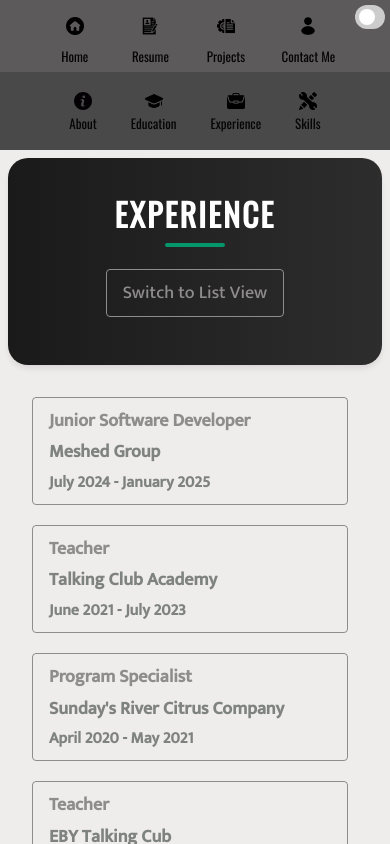
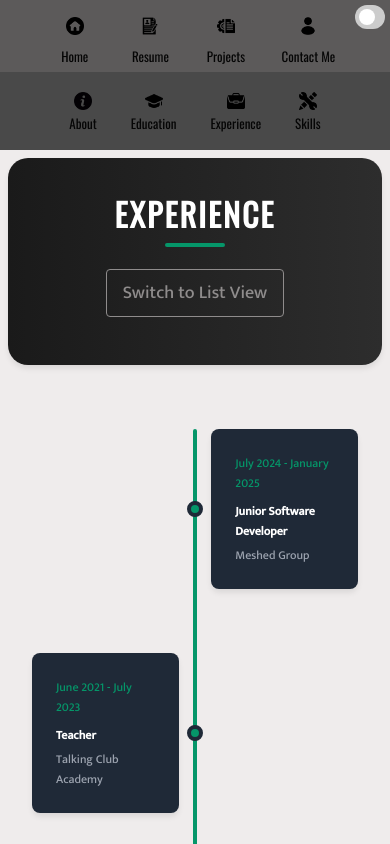
Before and after one commit to StefanSchutte/my-portfolio-resume-project, a Vue app: page /experience in a window 390 px wide. Shown: the top 844 px of the page. Built offline with nearby package versions, Linux system fonts and the light colour scheme.

Commit message:
exp-styling-changed

```diff
--- a/src/Pages/Experience.vue
+++ b/src/Pages/Experience.vue
@@ -13,20 +13,28 @@
       </div>
     </div>
 
-    <!-- Grid View -->
-    <div v-if="isGridView" class="experience_info">
-      <div v-for="(experience, index) in experiences" :key="index">
-        <div class="experienceHeadingContainer">
-          <h3 class="experienceHeading" @click="toggleParagraph(index)">
-            {{ experience.title }}
-            <p>{{experience.place}}</p>
-            <p class="experienceDate">{{experience.date}}</p>
-          </h3>
+    <!-- Timeline Container -->
+    <div v-if="isGridView" class="timeline-container">
+      <!-- Center Line -->
+      <div class="center-line"></div>
+
+      <!-- Experience Items -->
+      <div class="timeline-items">
+        <div
+            v-for="(experience, index) in experiences"
+            :key="index"
+            class="timeline-item"
+            :class="{ 'right': index % 2 === 0, 'left': index % 2 === 1 }"
+            @click="openModal(experience)"
+        >
+          <div class="experience-card">
+            <span class="experience-date">{{ experience.date }}</span>
+            <h3 class="experience-title">{{ experience.title }}</h3>
+            <p class="experience-place">{{ experience.place }}</p>
+          </div>
+          <!-- Timeline Node -->
+          <div class="timeline-node"></div>
         </div>
-        <p v-show="experience.show">
-          <div v-for="item in experience.description.split('\n')" :key="item">{{ item }}</div>
-          <div class="exp-skill">{{experience.skills}}</div>
-        </p>
       </div>
     </div>
 
@@ -35,15 +43,66 @@
       <div class="list-item" v-for="(experience, index) in experiences" :key="index">
         <div class="list-content">
           <h3>{{ experience.title }}</h3>
+          <p class="list-date">{{ experience.date }}</p>
           <p class="list-place">{{ experience.place }}</p>
-          <p class="list-date">{{ experience.date }}</p>
+
           <div class="list-description">
             <div v-for="item in experience.description.split('\n')" :key="item">{{ item }}</div>
-            <div class="list-skills">{{ experience.skills }}</div>
+          </div>
+            <div class="list-skills">
+              <div class="skills-container">
+              <span v-for="(skill, index) in experience.skills.split('·')"
+                    :key="index"
+                    class="skill-tag">
+                {{ skill.trim() }}
+              </span>
+              </div>
+            </div>
+
+        </div>
+      </div>
+    </div>
+
+    <!-- Modal -->
+    <Transition name="modal">
+      <div v-if="isModalOpen" class="modal-overlay" @click="closeModal">
+        <div class="modal-content" @click.stop>
+          <button class="modal-close" @click="closeModal">
+            <svg class="w-6 h-6" fill="none" viewBox="0 0 24 24" stroke="currentColor">
+              <path stroke-linecap="round" stroke-linejoin="round" stroke-width="2" d="M6 18L18 6M6 6l12 12" />
+            </svg>
+          </button>
+
+          <div class="modal-header">
+            <h3>{{ selectedExperience?.title }}</h3>
+            <p class="modal-date">{{ selectedExperience?.date }}</p>
+            <p class="modal-place">{{ selectedExperience?.place }}</p>
+          </div>
+
+          <div class="modal-body">
+            <ul>
+              <li v-for="(item, index) in selectedExperience?.description.split('\n')"
+                  :key="index"
+                  class="responsibility-item">
+                {{ item }}
+              </li>
+            </ul>
+          </div>
+
+          <div class="modal-skills">
+            <div class="skills-container">
+              <span v-for="(skill, index) in selectedExperience?.skills.split('·')"
+                    :key="index"
+                    class="skill-tag">
+                {{ skill.trim() }}
+              </span>
+            </div>
           </div>
         </div>
       </div>
-    </div>
+    </Transition>
+
+
   </div>
 </template>
 
@@ -52,8 +111,10 @@
 import AboutMeSection from "../Components/Nav/AboutMeSection.vue";
 
 const isGridView = ref(true);
+const isModalOpen = ref(false);
+const selectedExperience = ref(null);
+
 const experiences = ref([
-
   /**
    * Array of experiences
    */
@@ -61,11 +122,11 @@
     date: "July 2024 - January 2025",
     title: "Junior Software Developer",
     place: "Meshed Group",
-    description: "- Junior/Intern Software Developer for an accounting automation ASP.NET MVC web app.\n" +
-        "- Developed and maintained software features for the Meshed 360 platform, focusing on backend enhancements and front-end improvements. \n" +
-        "- Conducted software maintenance and troubleshooting on Meshed 360 modules. \n" +
-        "- Performed testing, debugging, and performance tuning to ensure software reliability and efficiency. ",
-    skills: "Skills: C#, JavaScript, ASP.NET MVC, MS SQL",
+    description: "Junior/Intern Software Developer for an accounting automation ASP.NET MVC web app.\n" +
+        "Developed and maintained software features for the Meshed 360 platform, focusing on backend enhancements and front-end improvements. \n" +
+        "Conducted software maintenance and troubleshooting on Meshed 360 modules. \n" +
+        "Performed testing, debugging, and performance tuning to ensure software reliability and efficiency. ",
+    skills: "Skills: C# · JavaScript · ASP.NET MVC · MS SQL",
     show: false
   },
 
@@ -73,10 +134,10 @@
     date: "June 2021 - July 2023",
     title: "Teacher",
     place: "Talking Club Academy",
-    description: "- English elementary school students teacher. \n" +
-        "- Rigid syllabus. \n" +
-        "- Administrative responsibilities. \n" +
-        "- Report cards.",
+    description: "English elementary school students teacher. \n" +
+        "Rigid syllabus. \n" +
+        "Administrative responsibilities. \n" +
+        "Report cards.",
     skills: "Skills: Teaching English as a Foreign Language · Teacher Training · Teaching · Language Teaching · Computer Literacy · Communication · Problem Solving · Adaptability · Attention to Detail · Organization Skills · Microsoft Word · Microsoft Excel",
     show: false
   },
@@ -85,11 +146,11 @@
     date: "April 2020 - May 2021",
     title: "Program Specialist",
     place: "Sunday's River Citrus Company",
-    description: "- Utilizing CMS system.\n" +
-        "- Ensure compliance with market specifications and volume requirements.\n" +
-        "- Executed packing programs.\n" +
-        "- Inform role-players of status of packing.\n" +
-        "- Facilitated time effective change-overs.",
+    description: "Utilizing CMS system.\n" +
+        "Ensure compliance with market specifications and volume requirements.\n" +
+        "Executed packing programs.\n" +
+        "Inform role-players of status of packing.\n" +
+        "Facilitated time effective change-overs.",
     skills: "Skills: CMS · Communication · Computer Literacy · Local Area Network (LAN) · Analytical Skills · Instructional Skills · Problem Solving · Soft Skills · Microsoft Office · Microsoft Word · Microsoft Excel · Microsoft Outlook",
     show: false
   },
@@ -98,10 +159,10 @@
     date: "October 2018 - October 2019",
     title: "Teacher",
     place: "EBY Talking Cub",
-    description: "- English teacher for elementary, middle school and adult students. \n" +
-        "- Teaching. \n" +
-        "- Administrative duties. \n" +
-        "- Report cards.",
+    description: "English teacher for elementary, middle school and adult students. \n" +
+        "Teaching. \n" +
+        "Administrative duties. \n" +
+        "Report cards.",
     skills: "Skills: English · Teaching English as a Foreign Language · Language Teaching · Microsoft Excel · Microsoft Word · Administration · Writing",
     show: false
   },
@@ -110,10 +171,10 @@
     date: "April - October 2018",
     title: "Quality Assurance Specialist",
     place: "FQMS, Tru-Cape, & SRCC",
-    description: "- Fruit Quality Inspector/Auditor. \n" +
-        "- Quality inspection of fruit in pack houses throughout the Langkloof area for Tru-Cape. \n" +
-        "- Reports and databases on inspections. \n" +
-        "- Auditing the program specifications for SRCC.",
+    description: "Fruit Quality Inspector/Auditor. \n" +
+        "Quality inspection of fruit in pack houses throughout the Langkloof area for Tru-Cape. \n" +
+        "Reports and databases on inspections. \n" +
+        "Auditing the program specifications for SRCC.",
     skills: "Quality Assurance · Quality Control · Quality System · Quality Auditing · Microsoft Excel · Microsoft Office · Cloud Storage · Communication",
     show: false
   },
@@ -121,14 +182,14 @@
     date: "November 2017 - April 2018",
     title: "Quality Assurance Manager",
     place: "Hochland/Courageous Cat",
-    description: "- Courageous Cats / UFF / Old Mutal Agri-investment Farms.\n" +
-        "- Quality control manager.\n" +
-        "- Fruit quality standards fulfillment. \n" +
-        "- Monitoring samples. \n" +
-        "- Databases to combat claims from buyers and exporters. \n" +
-        "- Assisting Line manager with pack machine and operations.\n" +
-        "- Logistic databases on daily pack out. \n" +
-        "- Daily quality report.",
+    description: "Courageous Cats / UFF / Old Mutal Agri-investment Farms.\n" +
+        "Quality control manager.\n" +
+        "Fruit quality standards fulfillment. \n" +
+        "Monitoring samples. \n" +
+        "Databases to combat claims from buyers and exporters. \n" +
+        "Assisting Line manager with pack machine and operations.\n" +
+        "Logistic databases on daily pack out. \n" +
+        "Daily quality report.",
     skills: "Skills: Microsoft Office · Microsoft Excel · Microsoft Word · Quality Assurance · Quality Control · Logistics · Cloud Storage · Quality System · Import/Export Operations",
     show: false
   },
@@ -136,18 +197,18 @@
     date: "April 2016 - November 2017",
     title: "General Foreman",
     place: "Cristoffel Loock Boerdery",
-    description: "- General foreman.\n" +
-        "- General farm operations and activities. \n" +
-        "- Repairing motorized vehicles and implements.\n" +
-        "- Repairing pipes and electrical lines. \n" +
-        "- Roof construction, painting. \n" +
-        "- Planting of grains. \n" +
-        "- Pruning supervision. \n" +
-        "- Conveyance of new orchards and irrigation system. \n" +
-        "- Livestock and wild life animals. \n" +
-        "- Hunting activities. \n" +
-        "- Co-managed the pack house. \n" +
-        "- Labelling, packing, quality, production and operations.",
+    description:
+        "General farm operations and activities. \n" +
+        "Repairing motorized vehicles and implements.\n" +
+        "Repairing pipes and electrical lines. \n" +
+        "Roof construction, painting. \n" +
+        "Planting of grains. \n" +
+        "Pruning supervision. \n" +
+        "Conveyance of new orchards and irrigation system. \n" +
+        "Livestock and wild life animals. \n" +
+        "Hunting activities. \n" +
+        "Co-managed the pack house. \n" +
+        "Labelling, packing, quality, production and operations.",
     skills: "Skills: Time Management · Team Management · Teamwork · Construction · Mechanical, Electrical, and Plumbing (MEP) · Hunting · Import/Export Operations",
     show: false
   },
@@ -162,6 +223,17 @@
 const toggleView = () => {
   isGridView.value = !isGridView.value;
 };
+
+const openModal = (experience) => {
+  selectedExperience.value = experience;
+  isModalOpen.value = true;
+};
+
+const closeModal = () => {
+  isModalOpen.value = false;
+  selectedExperience.value = null;
+};
+
 </script>
 
 <style scoped>
@@ -196,49 +268,14 @@
   border-radius: 2px;
 }
 
-.experienceHeading {
-  font-size: large;
-  cursor: pointer;
-  color: #8f8c8c;
-  margin-right: 10px;
-  padding: 8px 16px;
-  border: 1px solid #8f8c8c;
-  border-radius: 4px;
-  text-decoration: none;
-  transition: background-color 0.3s ease;
-}
 
-.experienceHeading:hover {
-  transform: scale(1.01);
-  color: #075c07;
-  border: 1px solid #525952;
-}
-
-.experienceDate {
-  font-size: medium;
-  color: rgb(127, 131, 127);
-}
-
-.experienceHeadingContainer {
-  align-items: center;
-}
 
 .experienceHeadingContainer p {
   margin-left: 0rem;
   color: rgb(127, 131, 127);
 }
 
-.experience_info {
-  display: grid;
-  grid-template-columns: 1fr 1fr;
-  margin: 2rem;
-  align-items: center;
-  gap: 1rem;
-}
 
-.exp-skill {
-  margin: 1rem;
-}
 
 /* View Toggle Button Styles */
 .view-toggle {
@@ -273,46 +310,304 @@
 /* List View Styles */
 .list-view {
   max-width: 1200px;
-  margin: 0 auto;
+  margin: 2rem auto;
   padding: 0 2rem;
 }
 
 .list-item {
-  border: 1px solid #8f8c8c;
-  border-radius: 8px;
+  background: #1f2937;
+  border-radius: 1rem;
   padding: 2rem;
   margin-bottom: 1.5rem;
-  background-color: #5c5a5a;
+  border: 1px solid rgba(255, 255, 255, 0.1);
+  box-shadow: 0 4px 6px -1px rgba(0, 0, 0, 0.1);
+  transition: all 0.3s ease;
+  cursor: pointer;
+}
+
+.list-item:hover {
+  transform: translateY(-5px);
+  box-shadow: 0 12px 20px -8px rgba(0, 0, 0, 0.3);
+  border-color: #059669;
 }
 
 .list-content h3 {
-  color: #cfcf87;
-  margin: 0 0 1rem 0;
-  font-size: 1.2rem;
+  color: #ffffff;
+  font-size: 1.5rem;
+  font-weight: 600;
+  margin-bottom: 0.5rem;
 }
 
-.list-place, .list-date {
-  color: rgb(179, 182, 179);
+.list-place {
+  color: #9ca3af;
   margin: 0.5rem 0;
+  font-size: 1rem;
+}
+
+.list-date {
+  color: #059669;
+  font-weight: 500;
+  margin-bottom: 1rem;
 }
 
 .list-description {
-  color: #dfdbdb;
-  margin-top: 1rem;
+  color: #d1d5db;
+  margin-top: 1.5rem;
+}
+
+.list-description > div {
+  margin-bottom: 0.5rem;
+  padding-left: 1.5rem;
+  position: relative;
+  text-align: left;
+}
+
+.list-description > div::before {
+  content: "•";
+  color: #059669;
+  position: absolute;
+  left: 0;
 }
 
 .list-skills {
-  margin-top: 1rem;
-  color: rgb(179, 182, 179);
+  margin-top: 1.5rem;
+  padding-top: 1.5rem;
+  border-top: 1px solid rgba(255, 255, 255, 0.1);
+
 }
 
-@media only screen and (max-width: 1000px) {
-  .experience_info {
-    display: grid;
-    grid-template-columns: 1fr;
-    gap: 20px;
-  }
+.skill-tag {
+  background: rgba(5, 150, 105, 0.2);
+  color: #34d399;
+  padding: 0.25rem 0.75rem;
+  border-radius: 9999px;
+  font-size: 0.875rem;
+  transition: all 0.3s ease;
 }
+
+
+/* Timeline Styles */
+.timeline-container {
+  position: relative;
+  max-width: 1200px;
+  margin: 4rem auto;
+  padding: 0 2rem;
+}
+
+.center-line {
+  position: absolute;
+  left: 50%;
+  transform: translateX(-50%);
+  width: 4px;
+  height: 100%;
+  background: #059669;
+  border-radius: 2px;
+}
+
+.timeline-items {
+  position: relative;
+}
+
+.timeline-item {
+  position: relative;
+  margin-bottom: 4rem;
+  width: 100%;
+  display: flex;
+  align-items: center;
+}
+
+.timeline-item.left {
+  justify-content: flex-start;
+  padding-right: 50%;
+}
+
+.timeline-item.right {
+  justify-content: flex-end;
+  padding-left: 50%;
+}
+
+.experience-card {
+  background: #1f2937;
+  padding: 1.5rem;
+  border-radius: 0.5rem;
+  width: 90%;
+  cursor: pointer;
+  transition: all 0.3s ease;
+  box-shadow: 0 4px 6px -1px rgba(0, 0, 0, 0.1);
+}
+
+.experience-card:hover {
+  transform: translateY(-5px);
+  box-shadow: 0 10px 15px -3px rgba(0, 0, 0, 0.1);
+}
+
+.timeline-node {
+  position: absolute;
+  left: 50%;
+  transform: translateX(-50%);
+  width: 16px;
+  height: 16px;
+  background: #059669;
+  border: 4px solid #1f2937;
+  border-radius: 50%;
+  transition: all 0.3s ease;
+}
+
+.timeline-item:hover .timeline-node {
+  background: #34d399;
+  transform: translateX(-50%) scale(1.2);
+}
+
+.experience-date {
+  color: #059669;
+  font-size: 0.875rem;
+  font-weight: 500;
+  display: block;
+  margin-bottom: 0.5rem;
+}
+
+.experience-title {
+  color: #ffffff;
+  font-size: 1.25rem;
+  font-weight: 600;
+  margin-bottom: 0.25rem;
+}
+
+.experience-place {
+  color: #9ca3af;
+  font-size: 1rem;
+}
+
+/* Modal Styles */
+.modal-overlay {
+  position: fixed;
+  top: 0;
+  left: 0;
+  width: 100%;
+  height: 100%;
+  background: rgba(0, 0, 0, 0.75);
+  display: flex;
+  align-items: center;
+  justify-content: center;
+  z-index: 50;
+  padding: 1rem;
+  backdrop-filter: blur(4px);
+}
+
+.modal-content {
+  background: #1f2937;
+  border-radius: 1rem;
+  max-width: 42rem;
+  width: 100%;
+  padding: 2rem;
+  position: relative;
+  max-height: 90vh;
+  overflow-y: auto;
+}
+
+.modal-close {
+  position: absolute;
+  top: 1.5rem;
+  right: 1.5rem;
+  background-color: rgba(255, 255, 255, 0.1);
+  color: #ffffff;
+  padding: 0.5rem;
+  width: 2.5rem;
+  height: 2.5rem;
+  border: none;
+  border-radius: 50%;
+  cursor: pointer;
+  display: flex;
+  align-items: center;
+  justify-content: center;
+  transition: all 0.3s ease;
+}
+
+.modal-close:hover {
+  background-color: rgba(255, 59, 59, 0.9);
+  transform: rotate(90deg);
+}
+
+.modal-header {
+  margin-bottom: 2rem;
+}
+
+.modal-header h3 {
+  color: #ffffff;
+  font-size: 1.5rem;
+  font-weight: 600;
+  margin-bottom: 0.5rem;
+}
+
+.modal-date {
+  color: #059669;
+  font-weight: 500;
+  margin-bottom: 0.25rem;
+}
+
+.modal-place {
+  color: #9ca3af;
+}
+
+.modal-body {
+  margin-bottom: 2rem;
+}
+
+.modal-body h4 {
+  color: #ffffff;
+  font-size: 1.25rem;
+  font-weight: 600;
+  margin-bottom: 1rem;
+}
+
+.responsibility-item {
+  color: #d1d5db;
+  margin-bottom: 0.5rem;
+  padding-left: 1.5rem;
+  position: relative;
+  text-align: left;
+}
+
+.responsibility-item::before {
+  content: "•";
+  color: #059669;
+  position: absolute;
+  left: 0;
+}
+
+.modal-skills h4 {
+  color: #ffffff;
+  font-size: 1.25rem;
+  font-weight: 600;
+  margin-bottom: 1rem;
+}
+
+.skills-container {
+  display: flex;
+  flex-wrap: wrap;
+  gap: 0.5rem;
+}
+
+.skill-tag {
+  background: rgba(5, 150, 105, 0.2);
+  color: #34d399;
+  padding: 0.25rem 0.75rem;
+  border-radius: 9999px;
+  font-size: 0.875rem;
+}
+
+/* Modal Transitions */
+.modal-enter-active,
+.modal-leave-active {
+  transition: opacity 0.3s ease;
+}
+
+.modal-enter-from,
+.modal-leave-to {
+  opacity: 0;
+}
+
+
 
 @media only screen and (max-width: 768px) {
   .view-toggle {
@@ -322,11 +617,61 @@
     margin-top: 1rem;
     transform: none;
   }
+
+  .list-content h3 {
+    font-size: 1.25rem;
+  }
+
+  .list-place, .list-date {
+    font-size: 0.875rem;
+  }
+
+  .list-description > div {
+    font-size: 0.875rem;
+    padding-left: 1.25rem;
+    line-height: 1.5;
+  }
+
+  .skill-tag {
+    font-size: 0.75rem;
+    padding: 0.2rem 0.6rem;
+  }
+
+  .list-skills {
+    margin-top: 1rem;
+    padding-top: 1rem;
+  }
 }
 
 @media only screen and (max-width: 550px) {
   .list-item {
     padding: 1rem;
   }
+
+  .list-content h3 {
+    font-size: 1.125rem;
+  }
+
+  .list-description {
+    margin-top: 1rem;
+  }
+
+  .list-description > div {
+    margin-bottom: 0.4rem;
+  }
+
+  .skills-container {
+    gap: 0.4rem;
+  }
+
+  .experience-title {
+    font-size: 0.75rem;
+  }
+  .experience-date {
+    font-size: 0.75rem;
+  }
+  .experience-place {
+    font-size: 0.75rem;
+  }
 }
 </style>
--- a/src/Pages/Projects.vue
+++ b/src/Pages/Projects.vue
@@ -96,7 +96,11 @@
           <a :href="projects[currentIndex].githubLink" target="_blank">Code</a>
           <a :href="projects[currentIndex].netlifyLink" target="_blank">Deployed Site</a>
         </div>
-        <button @click="hideOverlay">X</button>
+        <button @click="hideOverlay">
+          <svg class="w-6 h-6" fill="none" viewBox="0 0 24 24" stroke="currentColor">
+            <path stroke-linecap="round" stroke-linejoin="round" stroke-width="2" d="M6 18L18 6M6 6l12 12" />
+          </svg>
+        </button>
       </div>
     </div>
   </div>
```
